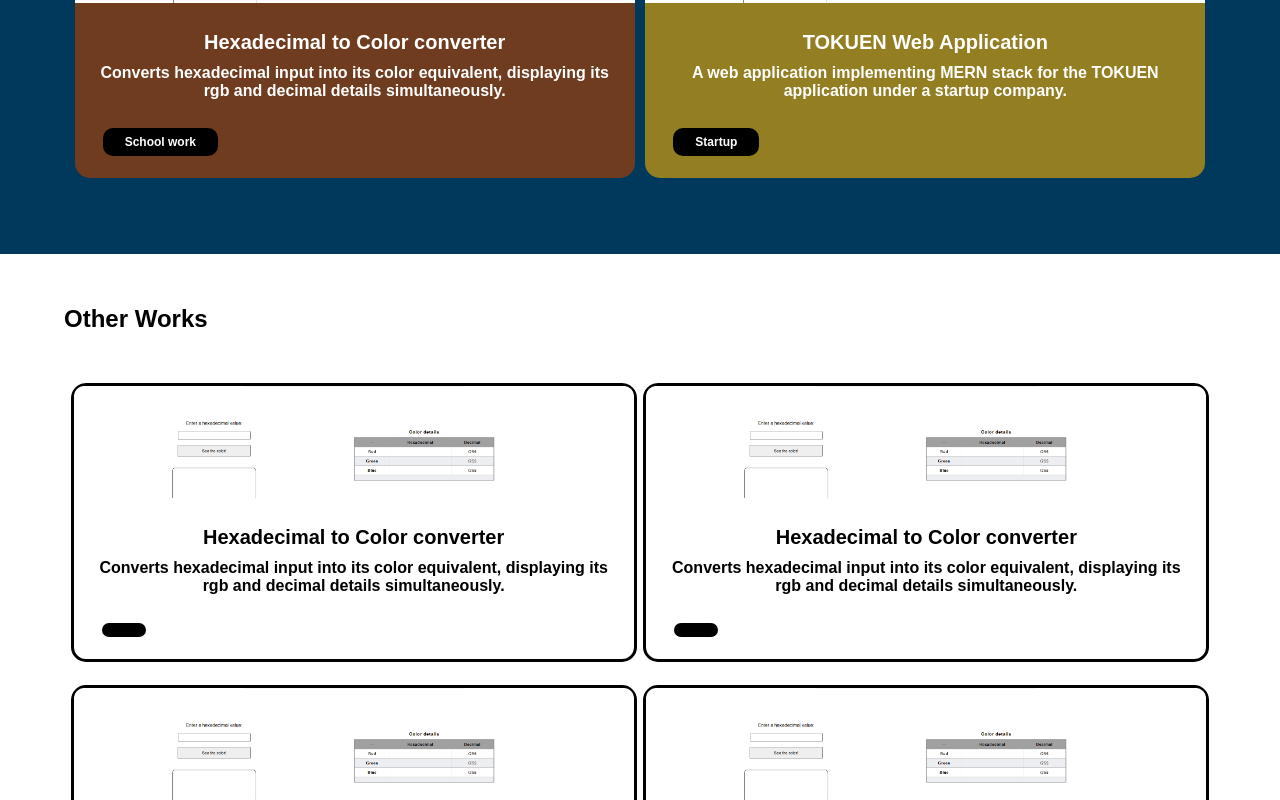
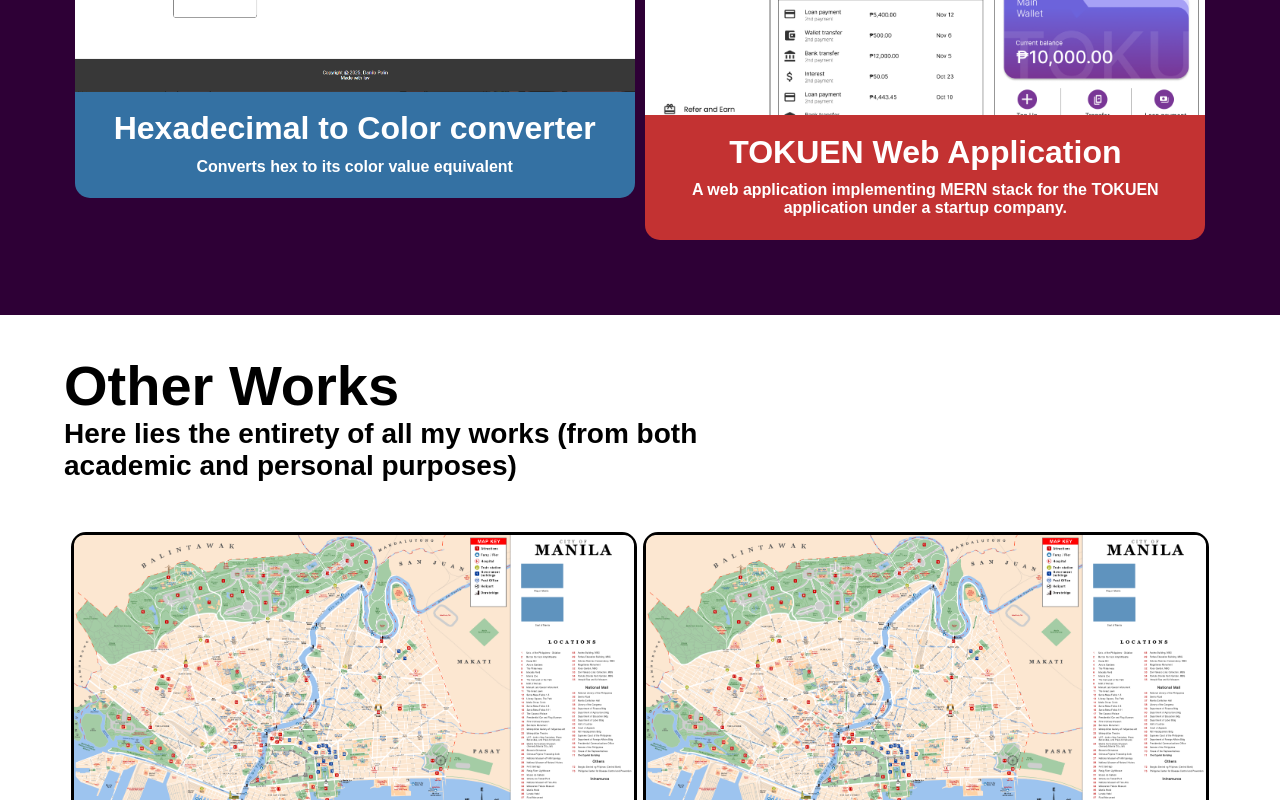
Before and after one commit to danskyvich/web-portfolio, a React (Vite) app in the folder my-vite-portfolio/: page / in a window 1280 px wide. Shown: the part 1140-1940 px from the top of the page. Built offline with nearby package versions, Linux system fonts and the light colour scheme.

Commit message:
Added changes to UI and portfolio content.

```diff
--- a/my-vite-portfolio/src/components/self-pic-card/self-pic-card.module.css
+++ b/my-vite-portfolio/src/components/self-pic-card/self-pic-card.module.css
@@ -21,7 +21,7 @@
     .self-pic-container > p {
         font-size: 2em;
         font-weight: 800;
-        margin: 1% 10%;
+        margin: 1% 15% 0 15%;
     }
         .self-pic-container > p > #name {
             color: rgb(44, 112, 155);
@@ -30,7 +30,7 @@
         display: flex;
         flex: 1;
         justify-content: center;
-        margin-bottom: 4%;
+        height: fit-content;
     }
 
 @media screen and (max-width: 480px) {
--- a/my-vite-portfolio/src/components/vertical-card/item-card.jsx
+++ b/my-vite-portfolio/src/components/vertical-card/item-card.jsx
@@ -3,7 +3,7 @@
 import { motion } from 'motion/react'
 import fadeInMotion from '../../assets/animations/fade-in-card.jsx'
 
-const ItemCard = ({title, content, bgColor, textColor, img, url, borderAttributes, alt, moreInfo}) => {
+const ItemCard = ({title, content, bgColor, textColor, img, url, borderAttributes, alt}) => {
     return (
         <motion.a className={styles['item-card-container']} href={url} target="_blank" rel="noopener noreferrer"
         style={{backgroundColor: bgColor, color: textColor, border: borderAttributes}}
@@ -21,7 +21,6 @@
                 <p id={styles['item-title']}><b>{title}</b></p>
                 <p id={styles['item-content']}><b>{content}</b></p>
             </div>
-            <p id={styles['more-info-text']}><b>{moreInfo}</b></p>
         </motion.a>
     )
 }
--- a/my-vite-portfolio/src/components/vertical-card/item-card.module.css
+++ b/my-vite-portfolio/src/components/vertical-card/item-card.module.css
@@ -18,7 +18,7 @@
     .item-card-container > img {
         flex: 1 0 auto;
         width: 100%;
-        height: 7em;
+        height: 50%;
         object-fit:cover;
         border-radius: 10px 10px 0 0;
     }
@@ -27,31 +27,24 @@
         display: flex;
         flex: 0 1 auto;
         flex-direction: column;
-        gap: 10px;
+        gap: 5px;
         width: 100%;
         height: 100%;
-        padding: 5% 2%;
+        padding: 4% 6%;
     }
         .text > #item-title {
             flex: 0 1 auto;
-            font-size: 1.25em;
+            font-size: 2em;
             font-weight: bolder;
+            line-height: 0.9;
+            margin: 0 0 2% 0;
         }
         .text > #item-content {
             flex: 0 1 auto;
             font-size: 1em;
             font-weight: 500;
         }
-    .item-card-container #more-info-text {
-        flex: 0 1 auto;
-        margin: 0 0 4% 5%;
-        border: 2px solid black;
-        padding: 5px 20px;
-        align-self: self-start;
-        border-radius: 10px;
-        background-color: black;
-        font-size: 0.75em;
-    }
+
 
 @media (max-width: 600px) {
     .item-card-container {
--- a/my-vite-portfolio/src/index.css
+++ b/my-vite-portfolio/src/index.css
@@ -1,7 +1,7 @@
 * {
   padding: 0;
   margin: 0;
-  font-family: Arial, Helvetica, sans-serif;
+  font-family:Arial, Helvetica, sans-serif;
 }
 
 a {
--- a/my-vite-portfolio/src/pages/home/index.jsx
+++ b/my-vite-portfolio/src/pages/home/index.jsx
@@ -16,53 +16,51 @@
             <div className={styles['card-grid']}>
                 <ItemCard
                     title={"Hexadecimal to Color converter"}
-                    content={"Converts hexadecimal input into its color equivalent, displaying its rgb and decimal details simultaneously."}
+                    content={"Converts hex to its color value equivalent"}
                     img={"card-covers/hex-color.png"}
                     url={"https://danskyvich.github.io/hexadecimal-to-color-converter/"}
-                    bgColor={"#703c1fff"}
+                    bgColor={"#3471a3ff"}
                     textColor={"white"}
-                    moreInfo={'School work'}
                 />
                 <ItemCard
                     title={"TOKUEN Web Application"}
                     content={"A web application implementing MERN stack for the TOKUEN application under a startup company."}
-                    img={"card-covers/hex-color.png"}
-                    bgColor={"#937e21ff"}
+                    img={"card-covers/tokuen-web.png"}
+                    url={"https://github.com/danskyvich/tokn-web"}
+                    bgColor={"#c33232ff"}
                     textColor={"white"}
-                    moreInfo={"Startup"}
                 />
             </div>
         </section>
         <section className={` ${styles.section} ${styles['other-works']} `}>
             <h1 id={styles['other-works']}>Other Works</h1>
+            <p className={styles.subtitle}>Here lies the entirety of all my works (from both academic and personal purposes) </p>
             <div className={styles['card-grid']}>
                 {/* Use this to add a card and modify any information using available attributes.
                     Attributes include: title, content, img, url, alt, & borderAttributes */}
                 <ItemCard
                     title={"Hexadecimal to Color converter"}
                     content={"Converts hexadecimal input into its color equivalent, displaying its rgb and decimal details simultaneously."}
-                    img={"card-covers/hex-color.png"}
-                    url={"https://danskyvich.github.io/hexadecimal-to-color-converter/"}
+                    img={"card-covers/work-1-bg.png"}
                     borderAttributes={"3px solid black"}
                     alt={"hex-color website screenshot"}
                 />
                 <ItemCard
                     title={"Hexadecimal to Color converter"}
                     content={"Converts hexadecimal input into its color equivalent, displaying its rgb and decimal details simultaneously."}
-                    img={"card-covers/hex-color.png"}
+                    img={"card-covers/work-1-bg.png"}
                     borderAttributes={"3px solid black"}
                 />
                 <ItemCard
                     title={"Hexadecimal to Color converter"}
                     content={"Converts hexadecimal input into its color equivalent, displaying its rgb and decimal details simultaneously."}
-                    img={"card-covers/hex-color.png"}
+                    img={"card-covers/work-1-bg.png"}
                     borderAttributes={"3px solid black"}
                 />
                 <ItemCard
                     title={"Hexadecimal to Color converter"}
                     content={"Converts hexadecimal input into its color equivalent, displaying its rgb and decimal details simultaneously."}
-                    img={"card-covers/hex-color.png"}
-                    url={"https://danskyvich.github.io/hexadecimal-to-color-converter/"}
+                    img={"card-covers/work-1-bg.png"}
                     borderAttributes={"3px solid black"}
                 />
 
@@ -70,6 +68,7 @@
         </section>
         <section className={` ${styles.section} ${styles['misc-works']} `}>
             <h1 id={styles['misc-works']}>Miscellaneous Works</h1>
+            <p className={styles.subtitle}>My personal works or projects that spans genres and tackles different fields.</p>
             <div className={styles['vertical-grid']}>
                 {/* Use this to add a card and modify any information using available attributes.
                     Attributes include: title, content, url, bgColor, and borderAttributes*/}
--- a/my-vite-portfolio/src/pages/home/index.module.css
+++ b/my-vite-portfolio/src/pages/home/index.module.css
@@ -19,11 +19,23 @@
             padding: 2% 0;
         }
             .featured-works, .misc-works  {
-                background-color: rgb(0, 57, 92);
+                background-color: rgb(46, 0, 54);
                 color: white;
             }
+                .featured-works {
+                    text-align: center;
+                }
             .section > h1 {
-                padding: 2% 5%
+                padding: 1% 5% 0 5%;
+                font-size: 3.5em;
+            }
+            .section > .subtitle{
+                padding: 0 5% 2% 5%;
+                font-size: 1.75em;
+                font-style: normal;
+                font-weight: 600;
+                width: 50%;
+
             }
         .card-grid{
             display: flex;
```
Also changed, not shown: my-vite-portfolio/public/card-covers/tokuen-web.png (added).
